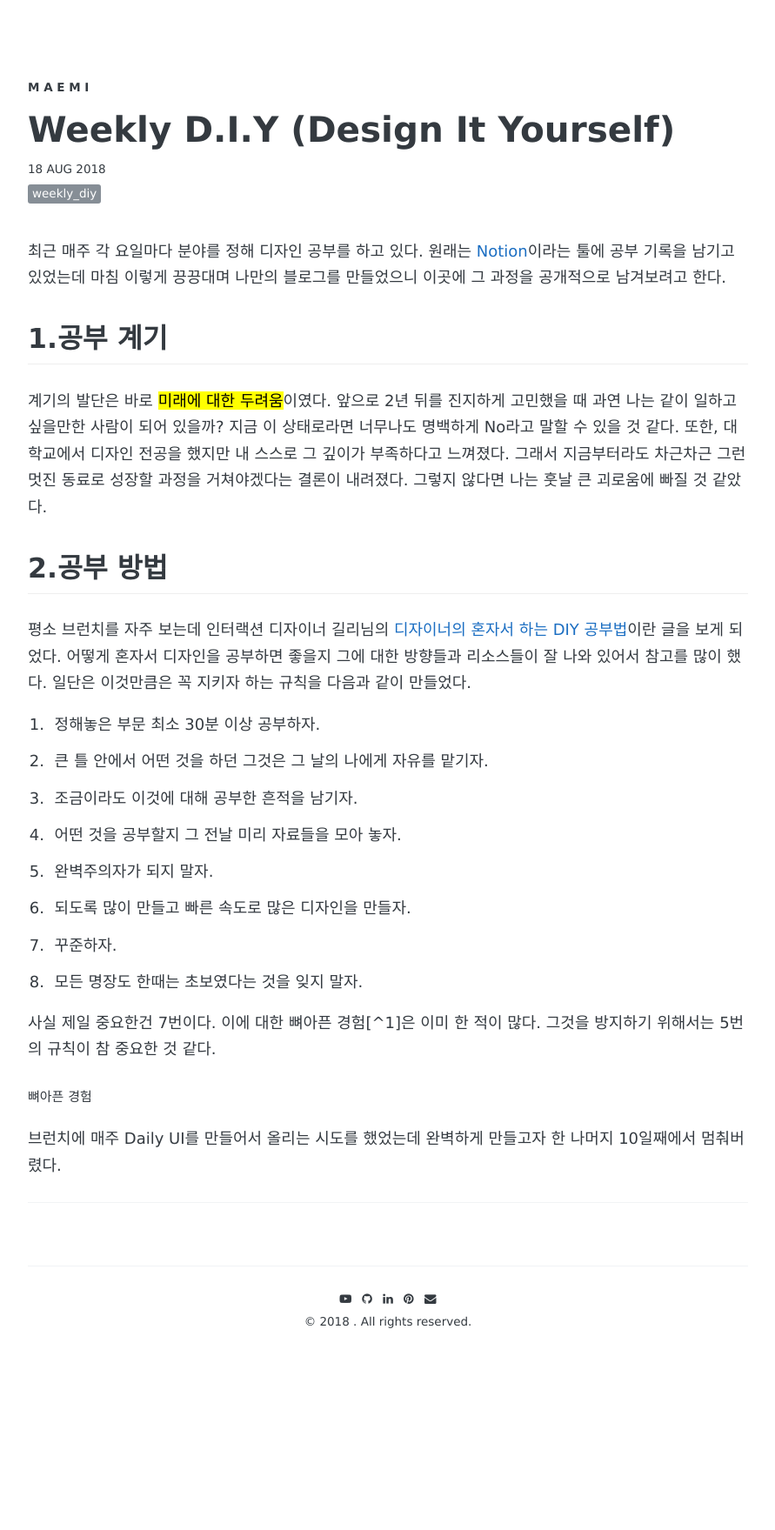
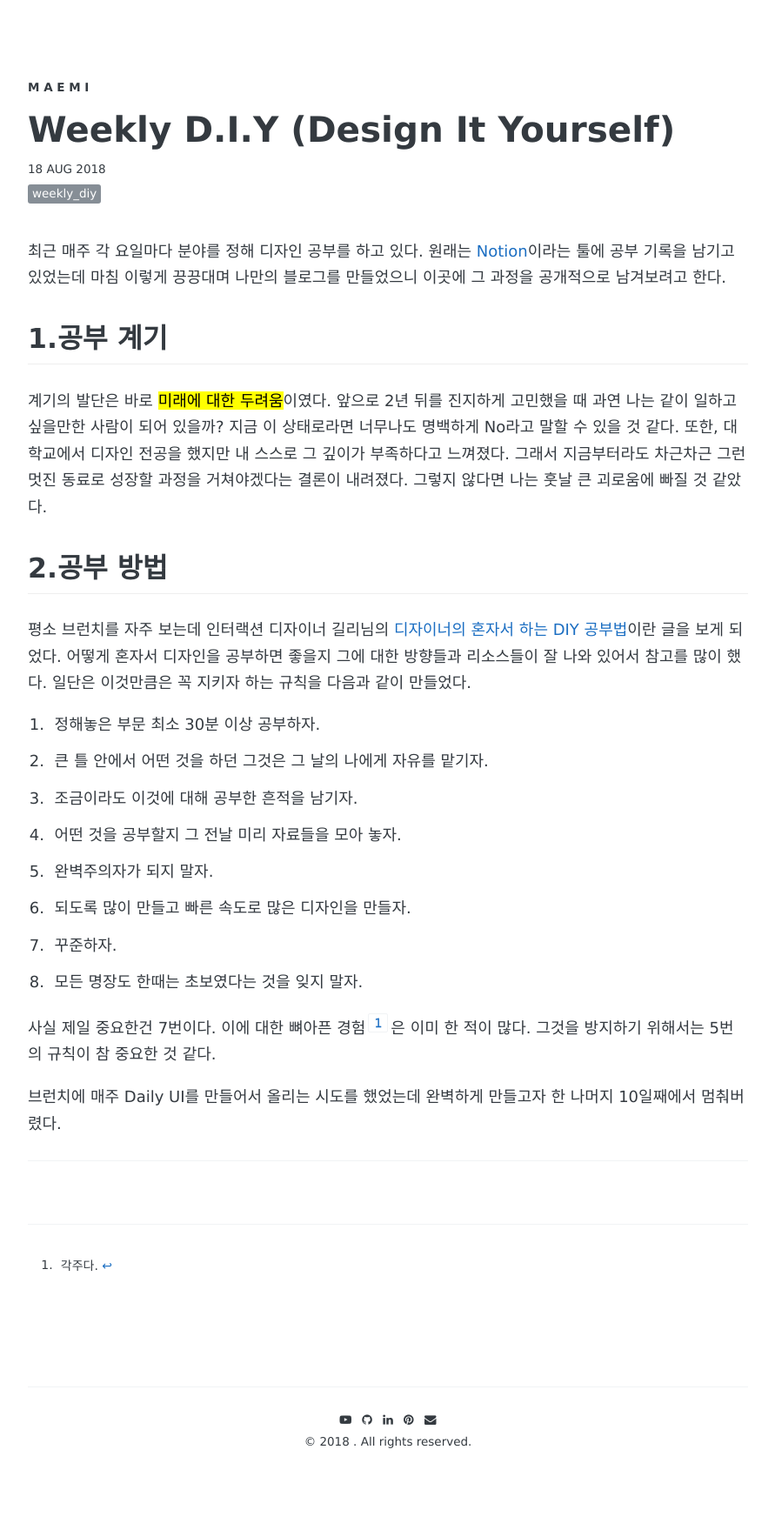
Before and after one commit to maeeemi/maeeemi.github.io, a Jekyll site: the page built from _posts/2018-08-18-Weekly-DIY-1.md, in a window 1280 px wide. Shown: the whole page at 87% size, without its empty margins (194-1085 px from the left). Built offline with Jekyll 4.4.1, drawn with Linux system fonts in a browser that asks for light colours; some web fonts are replaced; comment, search, counter and statistics services are not loaded; before the commit the page ends 1620 px from its top, so only the background shows below that.

Commit message:
각주 테스트

```diff
--- a/_posts/2018-08-18-Weekly-DIY-1.md
+++ b/_posts/2018-08-18-Weekly-DIY-1.md
@@ -37,8 +37,8 @@ share: true
 
 사실 제일 중요한건 7번이다. 이에 대한 뼈아픈 경험[^1]은 이미 한 적이 많다. 그것을 방지하기 위해서는 5번의 규칙이 참 중요한 것 같다.
 
-<sub>뼈아픈 경험</sub>
 
+[^1]: 각주다.
 
 브런치에 매주 Daily UI를 만들어서 올리는 시도를 했었는데 완벽하게 만들고자 한 나머지 10일째에서 멈춰버렸다.
 
```
